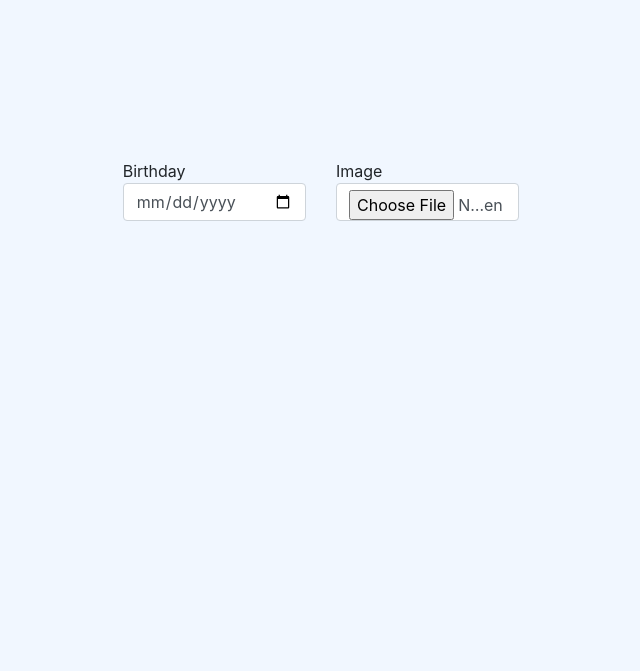
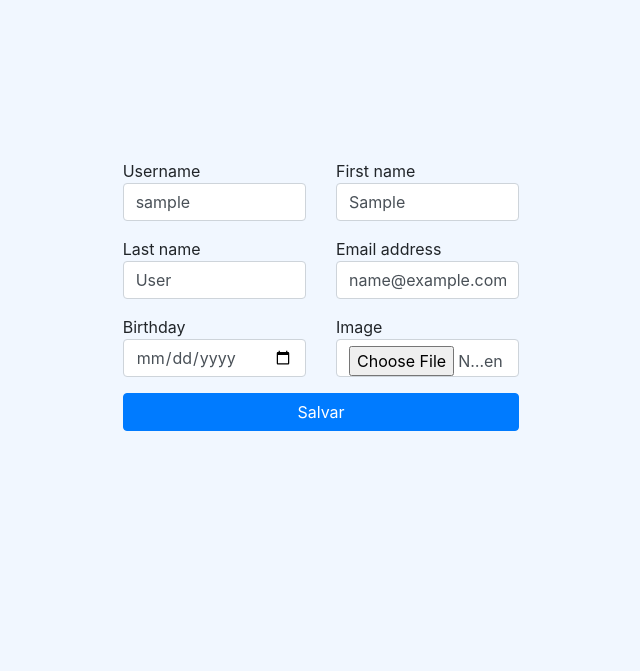
Before and after one commit to leirostla/medic-Search-Admin, a Django app: page /profile/edit/ in a window 1280 px wide. Shown: the part 56-727 px from the top of the page, without its empty margins (319-959 px from the left). Run offline with Django 5.2, Linux system fonts and the light colour scheme; the visitor is signed in with stand-in values (Sample User, id 1); data comes from the database, SQL or seed files in the repository; some libraries are stand-ins or nearby versions.

Commit message:
Djando de A a Z fim do cap 9

```diff
--- a/app_medic_search/forms/UserProfileForm.py
+++ b/app_medic_search/forms/UserProfileForm.py
@@ -24,3 +24,14 @@ class UserProfileForm(ModelForm):
             'birthday': forms.DateInput(attrs={'class': "form-control", "type": "date"}),
             'image': forms.FileInput(attrs={'class': "form-control"})
         }
+
+class UserForm(ModelForm):
+    class Meta:
+        model = User
+        fields = ['username', 'first_name', 'last_name', 'email']
+        widgets = {
+            'username': forms.TextInput(attrs={'class': "form-control"}),
+            'first_name': forms.TextInput(attrs={'class': "form-control"}),
+            'last_name': forms.TextInput(attrs={'class': "form-control"}),
+            'email': forms.EmailInput(attrs={'class': "form-control"})
+        }
--- a/app_medic_search/templates/user/profileUser.html
+++ b/app_medic_search/templates/user/profileUser.html
@@ -2,25 +2,46 @@
 {% load static %}
 {% block title %}Perfil{% endblock %}
 {% block styles %}
-<link rel="stylesheet" href="{% static 'css/home.css' %}">{% endblock %}
+<link rel="stylesheet" href="{% static 'css/home.css' %}">
+{% endblock %}
 {% block content %}
 <div id="content">
     <div class="container-fluid">
         <div class="row">
-            <form class="col-md-6 col-lg-4 offset-md-3 offset-lg-4" method="POST" action="">
+            <form class="col-md-6 col-lg-4 offset-md-3 offset-lg-4" method="POST" action="" enctype="multipart/form-data">
+                {% if message is not None %}
+                <div class="alert alert-{{ message.type }}">{{ message.text }}</div>
+                {% endif %}
                 <div class="row">
-                    {% csrf_token %}
-                    {% for f in profile_form %}
+                {% csrf_token %}
+                {% for f in userForm %}
                     {% if not f.is_hidden %}
-                    <div class="form-group col-md-6">
-                        {{f.label}}
-                        {{f}}
-                    </div>
-                    {% else %}
-                    {{f}}
-                    {% endif %}
+                        <div class="form-group col-md-6">
+                            {{ f.label }}
+                            {{ f }}
+                            {% for error in f.errors %}
+                            <div class="invalid-feedback" style="display: initial;">{{ error }}</div>
+                            {% endfor %}
+                        </div>
+                        {% else %}
+                            {{ f }}
+                        {% endif %}
+                    {% endfor %}
+                {% for f in profileForm %}
+                        {% if not f.is_hidden %}
+                        <div class="form-group col-md-6">
+                            {{ f.label }}
+                            {{ f }}
+                            {% for error in f.errors %}
+                            <div class="invalid-feedback" style="display: initial;">{{ error }}</div>
+                            {% endfor %}
+                        </div>
+                        {% else %}
+                            {{ f }}
+                        {% endif %}
                     {% endfor %}
                 </div>
+                <button type="submit" class="btn btn-primary">Salvar</button>
             </form>
         </div>
     </div>
--- a/app_medic_search/views/ProfileViewer.py
+++ b/app_medic_search/views/ProfileViewer.py
@@ -1,7 +1,7 @@
 from app_medic_search.models.profile import Profile
 from django.core.paginator import Paginator
 from django.shortcuts import redirect, render, get_object_or_404
-from app_medic_search.forms.UserProfileForm import UserProfileForm
+from app_medic_search.forms.UserProfileForm import UserProfileForm, UserForm
 
 
 
@@ -37,8 +37,39 @@ def list_profile_view(request, id=None):
 
 def edit_profile(request):
     profile = get_object_or_404(Profile, user=request.user)
-    profile_form = UserProfileForm(instance=profile)
+    emailUnused = True
+
+    message = None
+
+    if request.method == 'POST':
+        profileForm = UserProfileForm(request.POST, request.FILES, instance=profile)
+        userForm = UserForm(request.POST, request.FILES, instance=request.user)
+
+        # Verifica se o e-mail que o usuário está tentando utilizar em seu perfil já existe em outro perfil
+        verifyEmail = Profile.objects.filter(user__email=request.POST['email']).exclude(user__id=request.user.id).first()
+        emailUnused = verifyEmail is None
+    else:
+        profileForm = UserProfileForm(instance=profile)
+        userForm = UserForm(instance=request.user)
+
+    if profileForm.is_valid() and userForm.is_valid() and emailUnused:
+        profileForm.save()
+        userForm.save()
+        message = {'type': 'success', 'text': 'Dados atualizados com sucesso!'}
+    else:
+        if request.method == 'POST':
+
+            if not emailUnused:
+                message = {'type': 'danger', 'text': 'Dados Inválidos!'}
+            else:
+                message = {'type': 'danger', 'text': 'O e-mail informado já está em uso por outro usuário.'}
+
+    # Até aqui, antes do context
+
     context = {
-        'profile_form': profile_form,
+        'profileForm': profileForm,
+        'userForm': userForm,
+        'message': message
     }
+
     return render(request, template_name='user/profileUser.html', context=context, status=200)
```
